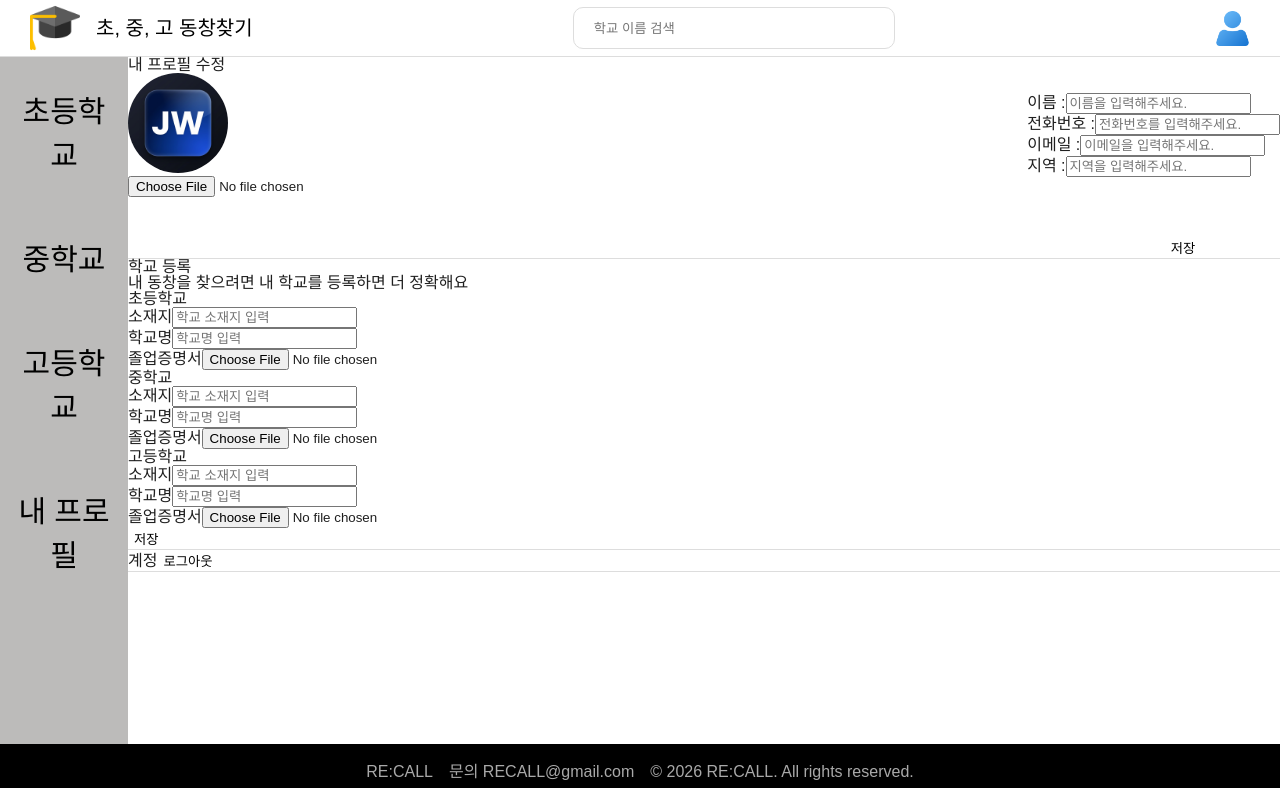
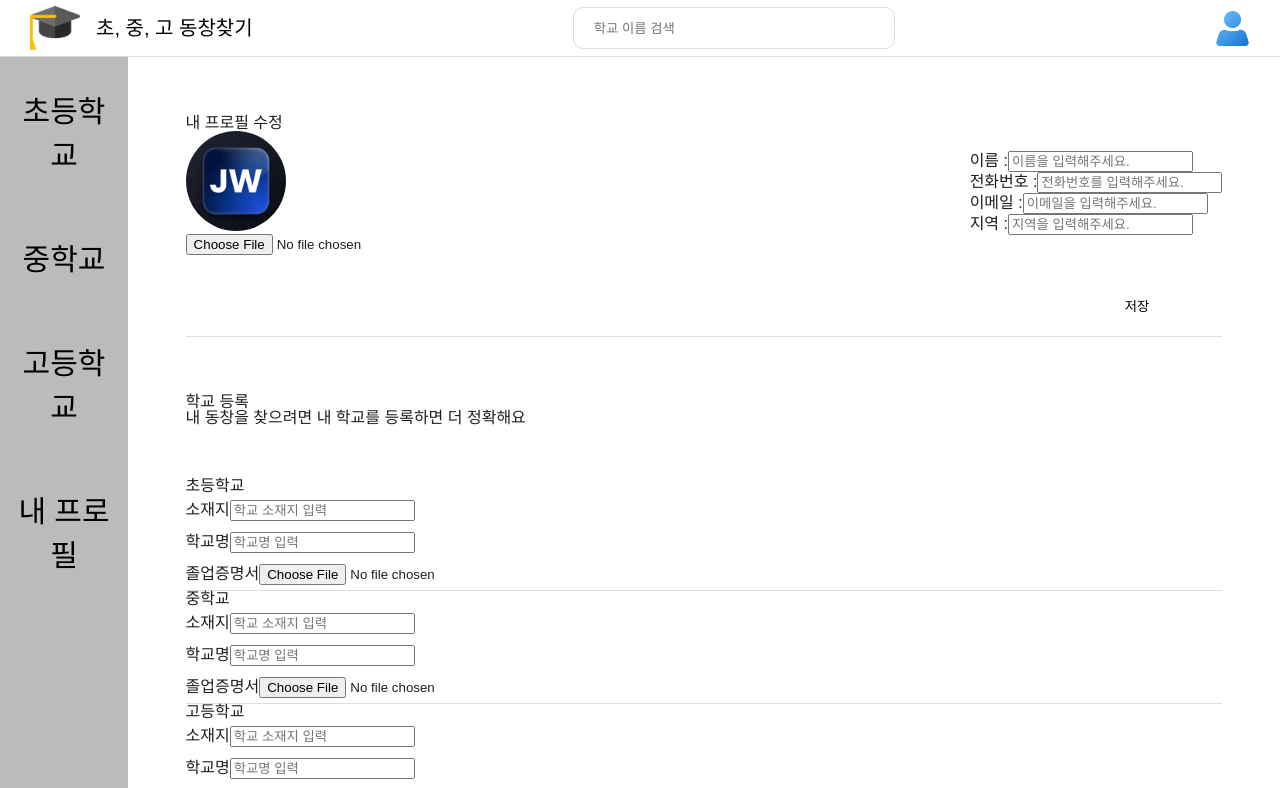
Before and after one commit to sw-2-2/recall-frontend, a React (Vite) app: page /profile in a window 1280 px wide. Shown: the top 788 px of the page. Built offline with nearby package versions, Linux system fonts and the light colour scheme.

Commit message:
feat: SchoolAdd 작업중

```diff
--- a/src/components/styles/SchoolAdd.module.css
+++ b/src/components/styles/SchoolAdd.module.css
@@ -0,0 +1,9 @@
+.schoolAddList {
+    line-height: 2em;
+}
+
+.schoolResistDivider {
+    border-width: 1px 0px 0px;
+    border-style: solid;
+    border-color: #dddddd;
+}
--- a/src/components/ui/SchoolAdd.tsx
+++ b/src/components/ui/SchoolAdd.tsx
@@ -4,25 +4,23 @@ type Props = {
     name: string
 }
 
-const SchoolAdd = ({name} : Props) => {
+const SchoolAdd = ({ name }: Props) => {
 
 
     return (
-        <div className={style.SchoolAddTable}>
+        <div className={name == '초등학교' ? '' : style.schoolResistDivider} style={name == '초등학교' ? {marginTop:'5%'} : undefined}>
             <span>{name}</span>
-            <div className={style.SchoolAddList}>
-                <div>
-                    소재지
-                    <input type='text' placeholder='학교 소재지 입력'/>
-                </div>
-                <div>
-                    학교명
-                    <input type='text' placeholder='학교명 입력'/>
-                </div>
-                <div>
-                    졸업증명서
-                    <input type='file' placeholder='졸업증명서 첨부파일'/>
-                </div>
+            <div className={style.schoolAddList}>
+                소재지
+                <input type='text' placeholder='학교 소재지 입력' />
+            </div>
+            <div className={style.schoolAddList}>
+                학교명
+                <input type='text' placeholder='학교명 입력' />
+            </div>
+            <div className={style.schoolAddList}>
+                졸업증명서
+                <input type='file' placeholder='졸업증명서 첨부파일' />
             </div>
         </div>
     )
--- a/src/pages/ProfilePage.tsx
+++ b/src/pages/ProfilePage.tsx
@@ -15,7 +15,7 @@ function ProfilePage() {
               <div>내 프로필 수정</div>
               <div className={style.profileEdit}>
                 <span>
-                  <img className={style.profilePhoto} src={favicon} style={{ width: '100px' }} />
+                  <img className={style.profilePhoto} src={favicon} />
                   <div>
                     <input type="file" accept='image/*' />
                   </div>
@@ -40,9 +40,9 @@ function ProfilePage() {
                   </div>
                 </span>
               </div>
-                <div className={style.SaveProfile}>
-                  <button type="submit">저장</button>
-                </div>
+              <div className={style.saveProfile}>
+                <button type="submit" value='saveProfile'>저장</button>
+              </div>
 
             </section>
           </form>
@@ -51,20 +51,22 @@ function ProfilePage() {
             <h3>학교 등록</h3>
             <p>내 동창을 찾으려면 내 학교를 등록하면 더 정확해요</p>
 
-            <div className="">
+            <div className={style.schoolResister}>
               <SchoolAdd name='초등학교' />
               <SchoolAdd name='중학교' />
               <SchoolAdd name='고등학교' />
             </div>
 
-            <div className="">
-              <button type="submit">저장</button>
+            <div className={style.saveProfile}>
+              <button type="submit" value='schoolResister'>저장</button>
             </div>
           </section>
 
           <section className={style.sectionDivider}>
             <span>계정</span>
-            <button type="button">로그아웃</button>
+            <div className={style.saveProfile}>
+              <button type="submit" value='logout'>로그아웃</button>
+            </div>
           </section>
         </main>
       </div>
--- a/src/pages/styles/ProfilePage.module.css
+++ b/src/pages/styles/ProfilePage.module.css
@@ -2,6 +2,7 @@
     border-width: 0px 0px 1px;
     border-style: solid;
     border-color: #dddddd;
+    margin: 5%;
 }
 
 .profileEdit {
@@ -15,8 +16,10 @@
 
 .profilePhoto {
     border-radius: 50%;
+    width: 100px;
 }
 
-.SaveProfile {
+.saveProfile {
     padding-left: calc(90% - 0%);
+    margin-bottom: 20px;
 }
```
